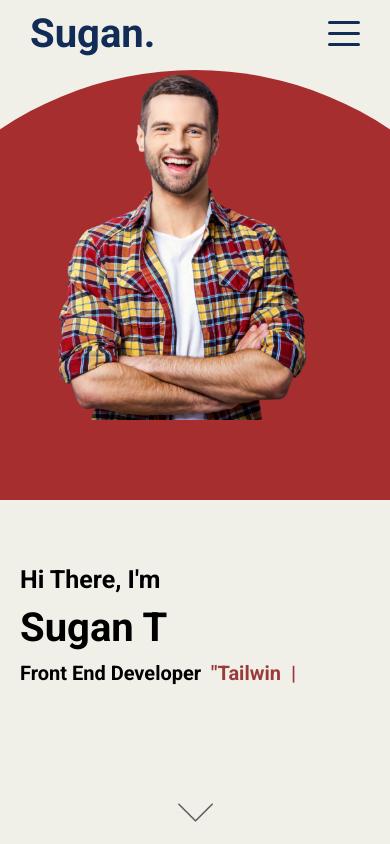
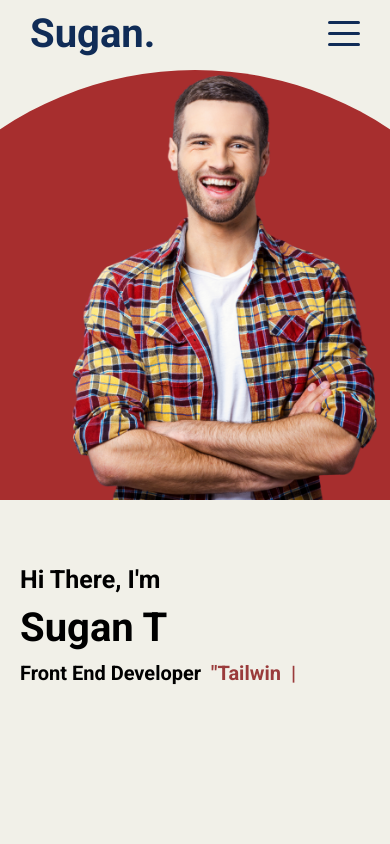
Before and after one commit to ItsMeSugan/Sugan-s-Porfolio, a React (Vite) app: page / in a window 390 px wide. Built offline with nearby package versions, Linux system fonts and the light colour scheme.

Commit message:
mobile responsive corrections

```diff
--- a/src/components/contact/contact.scss
+++ b/src/components/contact/contact.scss
@@ -12,6 +12,8 @@
     flex: 0.8;
     overflow: hidden;
     margin-left: 100px;
+    background-color: $mainColor;
+    border-radius: 10%;
 
     @include mobile {
       margin: 0;
@@ -19,12 +21,6 @@
 
     img {
       height: 100%;
-
-      @include mobile {
-        height: 80%;
-        margin-top: 0;
-        margin-left: 70px;
-      }
     }
   }
 
@@ -42,7 +38,7 @@
       font-size: 30px;
 
       @include mobile {
-        font-size: 20px;
+        font-size: 25px;
         margin-bottom: 10px;
       }
     }
@@ -73,7 +69,7 @@
         @include mobile {
           width: 100%;
           padding-left: 50px;
-          margin-bottom: 10px;
+          margin-bottom: 15px;
         }
       }
 
--- a/src/components/data.js
+++ b/src/components/data.js
@@ -147,42 +147,3 @@ export const featuredPortfolio = [
               "https://encrypted-tbn0.gstatic.com/images?q=tbn:ANd9GcRKvdHn8GmPGCO0y3SJqNHACygpm0h9VycMHg&usqp=CAU",
           },
         ];
-
-        export const contentPortfolio = [
-          {
-            id: 1,
-            title: "Content Social Media App",
-            img:
-              "https://encrypted-tbn0.gstatic.com/images?q=tbn:ANd9GcRKvdHn8GmPGCO0y3SJqNHACygpm0h9VycMHg&usqp=CAU",
-          },
-          {
-            id: 2,
-            title: "Content Rampa UI Design",
-            img:
-              "https://encrypted-tbn0.gstatic.com/images?q=tbn:ANd9GcRKvdHn8GmPGCO0y3SJqNHACygpm0h9VycMHg&usqp=CAU",
-          },
-          {
-            id: 3,
-            title: "Content E-commerce Web Design",
-            img:
-              "https://encrypted-tbn0.gstatic.com/images?q=tbn:ANd9GcRKvdHn8GmPGCO0y3SJqNHACygpm0h9VycMHg&usqp=CAU",
-          },
-          {
-            id: 4,
-            title: "Content Relax Mobile App",
-            img:
-              "https://encrypted-tbn0.gstatic.com/images?q=tbn:ANd9GcRKvdHn8GmPGCO0y3SJqNHACygpm0h9VycMHg&usqp=CAU",
-          },
-          {
-            id: 5,
-            title: "Content Keser Web Design",
-            img:
-              "https://encrypted-tbn0.gstatic.com/images?q=tbn:ANd9GcRKvdHn8GmPGCO0y3SJqNHACygpm0h9VycMHg&usqp=CAU",
-          },
-          {
-            id: 6,
-            title: "Content Banking App",
-            img:
-              "https://encrypted-tbn0.gstatic.com/images?q=tbn:ANd9GcRKvdHn8GmPGCO0y3SJqNHACygpm0h9VycMHg&usqp=CAU",
-          },
-        ];
--- a/src/components/into/intro.scss
+++ b/src/components/into/intro.scss
@@ -3,6 +3,7 @@
 .intro {
   background-color: $thirdColor;
   display: flex;
+  position: relative;
 
   @include mobile {
     flex-direction: column;
@@ -32,7 +33,11 @@
         height: 90%;
 
         @include mobile {
-          height: 50%;
+          z-index: 0;
+          position: absolute;
+          height: 55.6%;
+          left: 25px;
+
         }
       }
     }
@@ -124,7 +129,7 @@
 
         @include mobile {
           width: 35px;
-          // display: none;
+          display: none;
         }
 
         @keyframes arrowBlink {
--- a/src/components/portfolio/Portfolio.jsx
+++ b/src/components/portfolio/Portfolio.jsx
@@ -6,10 +6,9 @@ import {
   webPortfolio,
   mobilePortfolio,
   designPortfolio,
-  contentPortfolio,
 } from "../data";
 
-export default function Portfolio({setMenuOpen}) {
+export default function Portfolio({ setMenuOpen }) {
   const [selected, setSelected] = useState("featured");
   const [data, setData] = useState([]);
   const list = [
@@ -29,10 +28,6 @@ export default function Portfolio({setMenuOpen}) {
       id: "design",
       title: "Design",
     },
-    {
-      id: "content",
-      title: "Content",
-    },
   ];
 
   useEffect(() => {
@@ -49,16 +44,17 @@ export default function Portfolio({setMenuOpen}) {
       case "design":
         setData(designPortfolio);
         break;
-      case "content":
-        setData(contentPortfolio);
-        break;
       default:
         setData(featuredPortfolio);
     }
   }, [selected]);
 
   return (
-    <div className="portfolio" id="portfolio" onClick={() => setMenuOpen(false)}>
+    <div
+      className="portfolio"
+      id="portfolio"
+      onClick={() => setMenuOpen(false)}
+    >
       <h1>Portfolio</h1>
       <ul>
         {list.map((item) => (
@@ -67,12 +63,13 @@ export default function Portfolio({setMenuOpen}) {
             active={selected === item.id}
             setSelected={setSelected}
             id={item.id}
+            key={item.id}
           />
         ))}
       </ul>
       <div className="container">
         {data.map((d) => (
-          <div className="item">
+          <div className="item" key={d.id}>
             <img src={d.img} alt="" />
             <h3>{d.title}</h3>
           </div>
--- a/src/components/portfolio/portfolio.scss
+++ b/src/components/portfolio/portfolio.scss
@@ -11,6 +11,9 @@
 
     @include mobile {
       font-size: 25px;
+      padding: 0;
+      margin-top: 10px;
+      height: 90px;
     }
   }
 
@@ -21,7 +24,8 @@
     display: flex;
 
     @include mobile {
-      margin: 20px 10px;
+      margin: 10px 0px;
+      height: 56px;
       flex-wrap: wrap;
       justify-content: center;
     }
@@ -53,17 +57,20 @@
       cursor: pointer;
 
       @include mobile {
-        width: 165px;
-        height: 130px;
+        width: 150px;
+        height: 140px;
+        margin: 10px;
+        padding: 0px;
       }
 
       h3 {
         position: absolute;
         font-size: 20px;
+        text-align: center;
 
         @include mobile {
           font-size: 15px;
-
+          text-align: center;
         }
       }
 
--- a/src/components/portfolioList/portfolioList.scss
+++ b/src/components/portfolioList/portfolioList.scss
@@ -2,23 +2,19 @@
 
 .portfolioList {
   font-size: 14px;
-  margin-right: 50px;
+  margin-right: 10px;
   padding: 7px;
   border-radius: 10px;
   cursor: pointer;
 
   @include mobile {
-    margin-right: 20px;
+    font-size: 13px;
+    font-weight: 900;
+    margin-right: 15px;
   }
 
   &.active {
     background-color: $mainColor;
     color: white;
   }
-
-  &:hover {
-    background-color: $secondColor;
-    color: white;
-    opacity: 0.5;
-  }
 }
--- a/src/components/testimonials/testimonials.scss
+++ b/src/components/testimonials/testimonials.scss
@@ -35,15 +35,16 @@
       height: 70%;
       margin: 20px;
       border-radius: 10px;
-      box-shadow: 0px 0px 15px -8px $secondColor;
+      box-shadow: 0px 0px 15px -8px $mainColor;
       display: flex;
       flex-direction: column;
       justify-content: space-around;
       padding: 20px;
       transition: all 1s ease;
+      border: 1px solid $mainColor;
 
       @include mobile {
-        width: 300px;
+        width: 250px;
         // height: ;
       }
 
@@ -53,7 +54,7 @@
         margin: 0px 30px;
 
         @include mobile {
-          width: 300px;
+          width: 250px;
           height: 80%;
           margin: 1px 0;
         }
```
